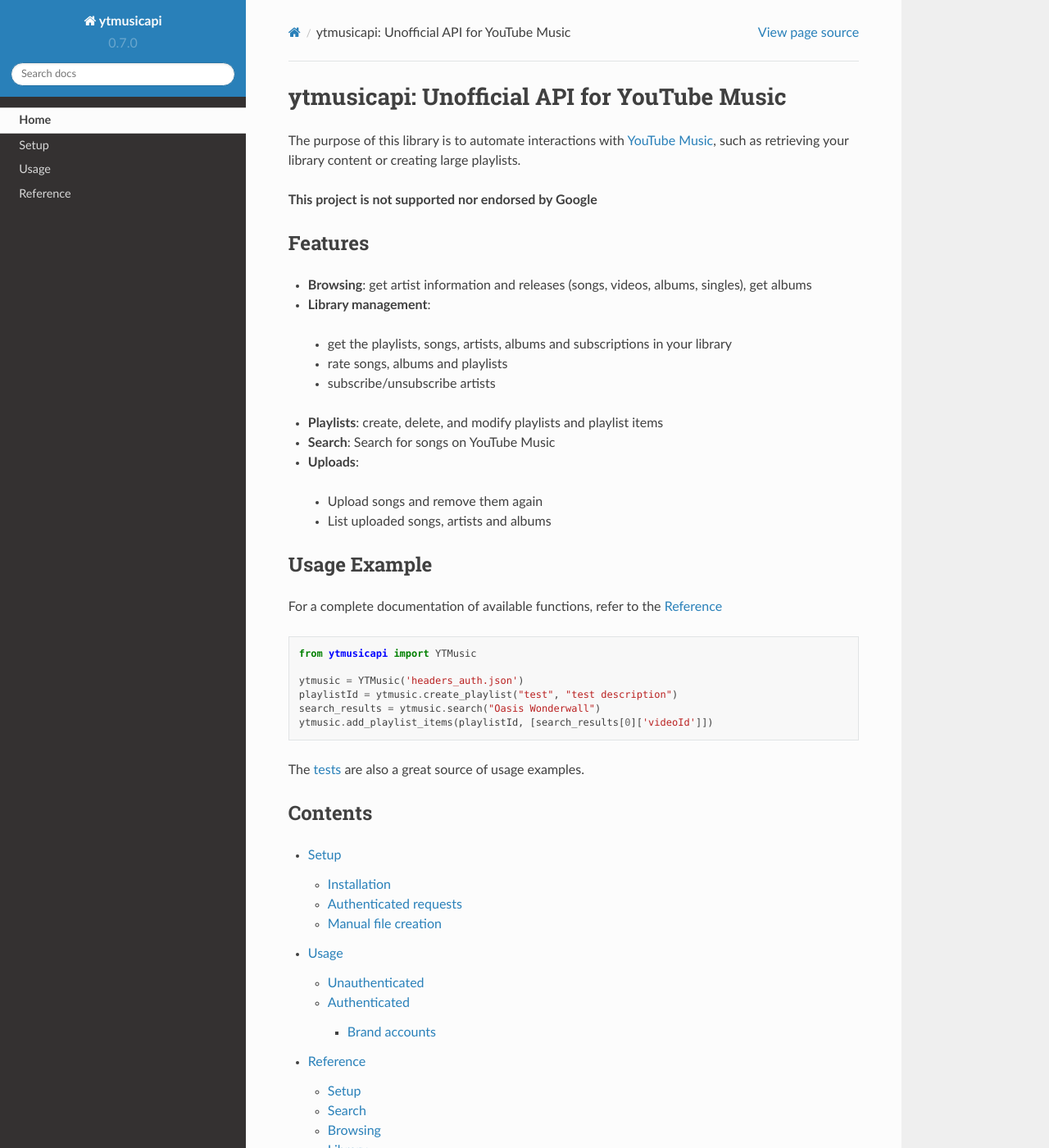
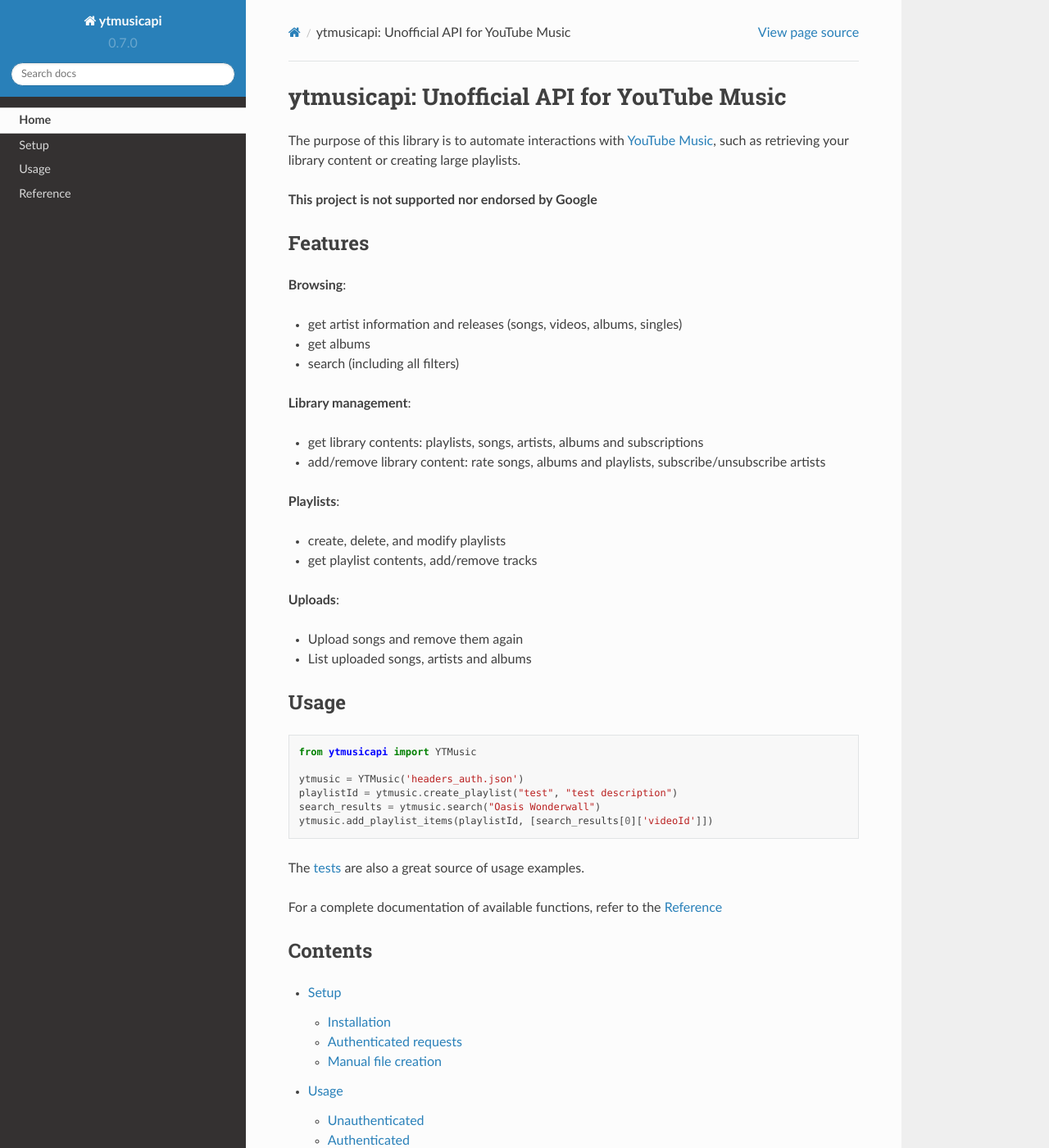
Before and after one commit to sigma67/ytmusicapi, a Sphinx documentation site: the page built from docs/source/index.rst, in a window 1280 px wide and 1400 px high. Shown: the whole window at 82% size. Built offline with Sphinx 7.4.7 and the Read the Docs theme 2.0.0, drawn with Linux system fonts in a browser that asks for light colours; some of the changed lines change nothing that is shown.

Commit message:
Update README.rst

```diff
--- a/README.rst
+++ b/README.rst
@@ -1,5 +1,5 @@
 ytmusicapi: Unofficial API for YouTube Music
-============================================
+############################################
 
 .. image:: https://img.shields.io/pypi/dw/ytmusicapi?style=flat-square
     :alt: PyPI Downloads
@@ -7,13 +7,40 @@
 
 .. image:: https://raw.githubusercontent.com/sigma67/ytmusicapi/master/tests/coverage.svg
     :alt: Code coverage
+    :target: https://github.com/dbrgn/coverage-badge
 
 A work-in-progress API that emulates web requests from the YouTube Music web client.
 
 Currently you need to extract your authentication data from your web browser and provide it through a file for it to work.
 
-Simple usage example:
+.. features
 
+Features
+--------
+| **Browsing**:
+
+* get artist information and releases (songs, videos, albums, singles)
+* get albums
+* search (including all filters)
+
+| **Library management**:
+
+* get library contents: playlists, songs, artists, albums and subscriptions
+* add/remove library content: rate songs, albums and playlists, subscribe/unsubscribe artists
+
+| **Playlists**:
+
+* create, delete, and modify playlists
+* get playlist contents, add/remove tracks
+
+| **Uploads**:
+
+* Upload songs and remove them again
+* List uploaded songs, artists and albums
+
+
+Usage
+------
 .. code-block:: python
 
     from ytmusicapi import YTMusic
@@ -23,12 +50,9 @@
     search_results = ytmusic.search("Oasis Wonderwall")
     ytmusic.add_playlist_items(playlistId, [search_results[0]['videoId']])
 
-Features
---------
--  Browsing: get artist information and releases (songs, videos, albums, singles), get albums
--  Library management: list, create, delete, and modify playlists and playlist items
--  Search: Search for songs on YouTube Music
--  Uploads: Upload songs, list uploaded songs and delete uploaded songs
+The `tests <https://github.com/sigma67/ytmusicapi/blob/master/ytmusicapi/test.py/>`_ are also a great source of usage examples.
+
+.. end-features
 
 Requirements
 ==============
--- a/docs/source/index.rst
+++ b/docs/source/index.rst
@@ -10,37 +10,11 @@
 
 **This project is not supported nor endorsed by Google**
 
-Features
---------
--  **Browsing**: get artist information and releases (songs, videos, albums, singles), get albums
--  **Library management**:
+.. include:: ../../README.rst
+  :start-after: features
+  :end-before: end-features
 
-  * get the playlists, songs, artists, albums and subscriptions in your library
-  * rate songs, albums and playlists
-  * subscribe/unsubscribe artists
-
--  **Playlists**: create, delete, and modify playlists and playlist items
--  **Search**: Search for songs on YouTube Music
--  **Uploads**:
-
-  * Upload songs and remove them again
-  * List uploaded songs, artists and albums
-
-Usage Example
--------------
 For a complete documentation of available functions, refer to the :doc:`Reference <reference>`
-
-.. code-block:: python
-
-    from ytmusicapi import YTMusic
-
-    ytmusic = YTMusic('headers_auth.json')
-    playlistId = ytmusic.create_playlist("test", "test description")
-    search_results = ytmusic.search("Oasis Wonderwall")
-    ytmusic.add_playlist_items(playlistId, [search_results[0]['videoId']])
-
-The `tests <https://github.com/sigma67/ytmusicapi/blob/master/ytmusicapi/test.py/>`_ are also a great source of usage examples.
-
 
 Contents
 --------
```
